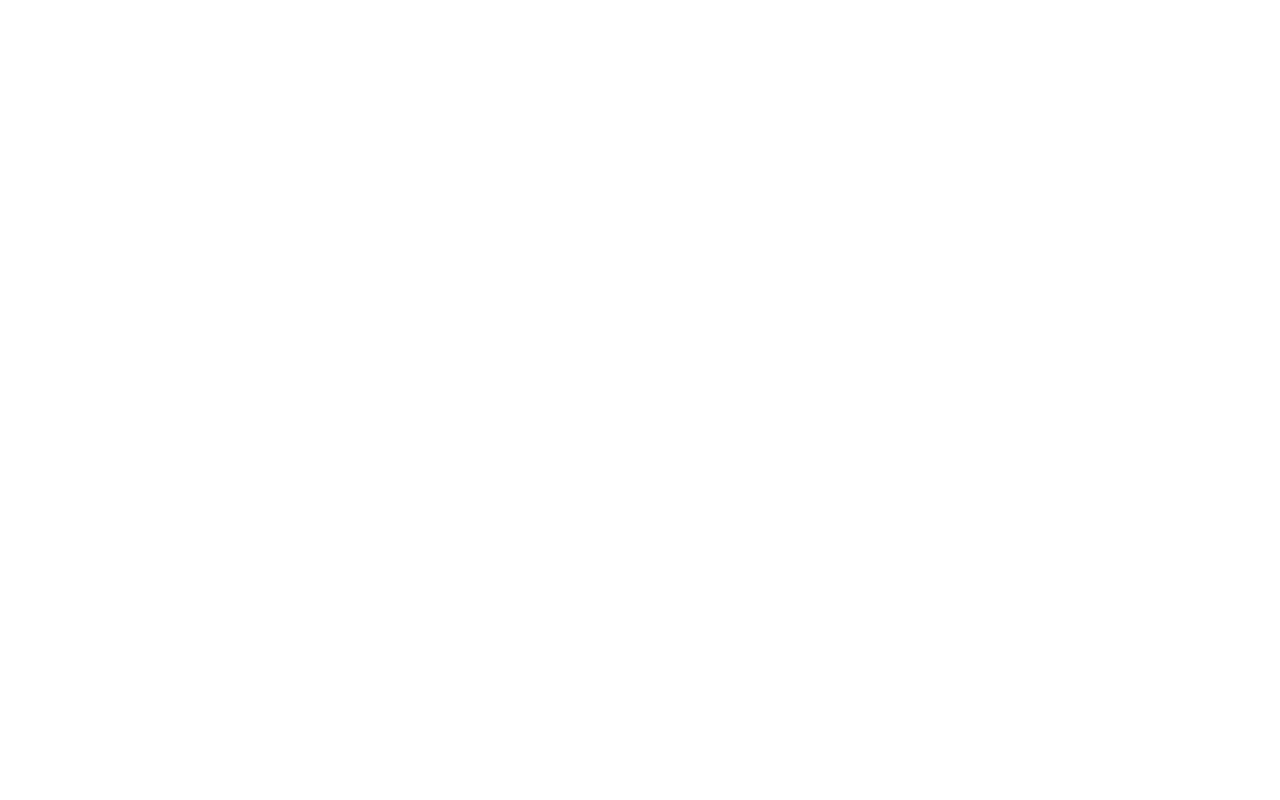
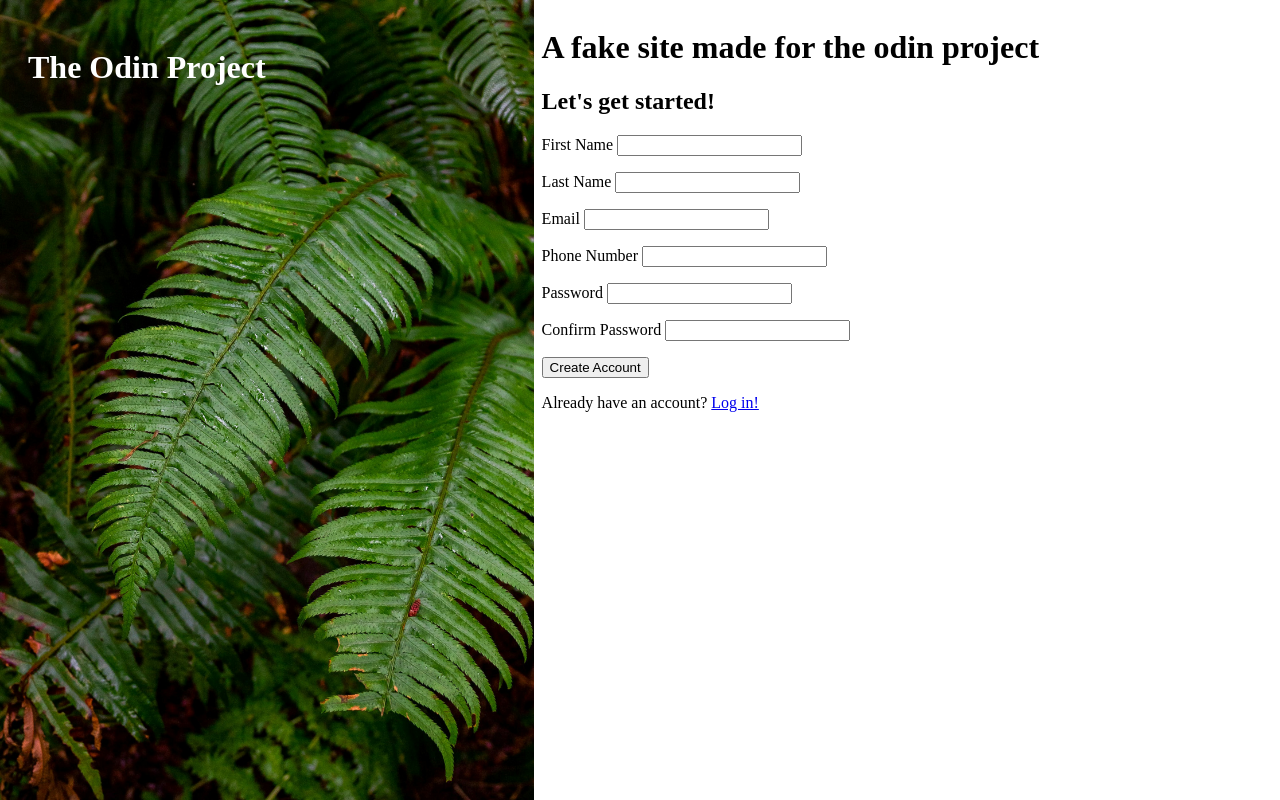
Before and after one commit to connoryim/top-sign-up-form, a plain HTML site: page index.html in a window 1280 px wide. Drawn offline with Linux system fonts and the light colour scheme.

Commit message:
Set framework for page

```diff
--- a/index.html
+++ b/index.html
@@ -3,9 +3,69 @@
 <head>
     <meta charset="UTF-8">
     <meta name="viewport" content="width=device-width, initial-scale=1.0">
+    <link rel="stylesheet" href="style.css">
     <title>Document</title>
 </head>
 <body>
+    <div id="backImg">
+        <h1 id="title">The Odin Project</h1>
+    </div>
+    <form id="signUp">
+        <h1>A fake site made for the odin project</h1>
+        <section id="info">
+            <h1>Let's get started!</h1>
+            <section id="fullName">
+                <p>
+                    <label for="first">
+                    <span>First Name</span>
+                </label>
+                <input type="text" id="first" name="first name" required>
+                </p>
+                <p>
+                    <label for="last">
+                        <span>Last Name</span>
+                    </label>
+                    <input type="text" id="last" name="last name" required>
+                </p>
+            </section>
+            <section id="contact">
+                <p>
+                    <label for="Email">
+                        <span>Email</span>
+                    </label>
+                    <input type="text" id="Email" name="email">
+                </p>
+                <p>
+                    <label for="Phone">
+                        <span>Phone Number</span>
+                    </label>
+                    <input type="text" id="Phone" name="phone number">
+                </p>
+            </section>
+            <section id="password">
+                <p>
+                    <label for="pasInpt">
+                        <span>Password</span>
+                    </label>
+                    <input type="text" id="pasInpt" name="Password">
+                </p>
+                <p>
+                    <label for="confirm">
+                        <span>Confirm Password</span>
+                    </label>
+                    <input type="text" id="confirm" name="Confirm Password">
+                </p>
+            </section>
+        </section>
 
+        <section>
+            <button type="submit">Create Account</button>
+        </section>
+        <section>
+            <p>
+                Already have an account? <a href="loginpage">Log in!</a>
+            </p>
+        </section>
+    </form>
 </body>
 </html>
--- a/style.css
+++ b/style.css
@@ -0,0 +1,18 @@
+body{
+    display: flex;
+    flex-direction: row;
+    background-image: url(./images/leafImage.jpg);
+    background-repeat: no-repeat;
+    background-size: auto 100vh;
+}
+
+
+#title{
+    color: white;
+    padding: 20px;
+}
+
+#signUp{
+    position: relative;
+    left: 20vw;
+}
```
Also changed, not shown: images/leafImage.jpg (added).
